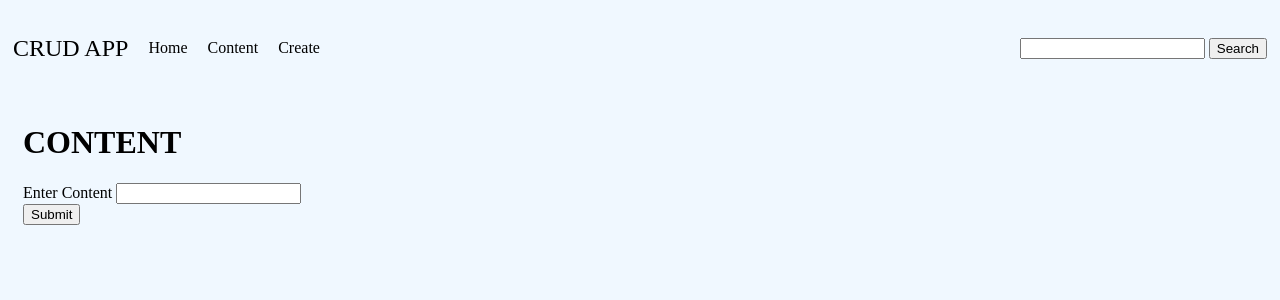
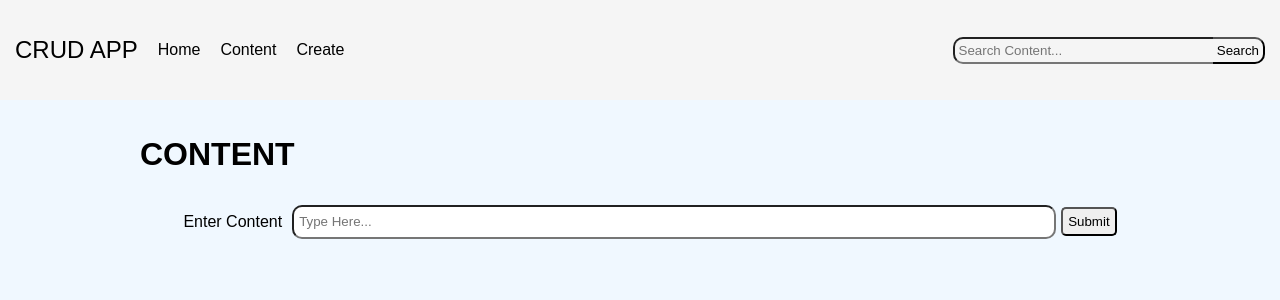
Before and after one commit to mochimogu/Full-Stack-Project, a Flask app: page /crud/create in a window 1280 px wide. Shown: the top 300 px of the page. Run offline with Flask 3, Linux system fonts and the light colour scheme.

Commit message:
finished with everything, could maybe add more css

```diff
--- a/app.py
+++ b/app.py
@@ -20,6 +20,15 @@ def read():
     print(crudData)
     return render_template('create.html', data=crudData, showForm=False)
 
+@app.route('/crud/search/', methods=["GET", "POST"])
+def search():
+
+    word = request.args.get('word')
+    print('word :', word)
+    crudResults = db.getBySearch(word)
+    print(crudResults)
+
+    return render_template('create.html', data=crudResults, showForm=False)
 
 @app.route('/crud/create', methods=['GET', 'POST'])
 def create():
--- a/server/forms/forms.py
+++ b/server/forms/forms.py
@@ -4,7 +4,7 @@ from wtforms.validators import DataRequired
 
 
 class CreateForm(FlaskForm):
-    content = StringField("Enter Content", validators=[DataRequired()])
+    content = StringField("Enter Content", validators=[DataRequired()], render_kw={"placeholder":"Type Here..."})
     submit = SubmitField('Submit')
 
 
--- a/static/css/main.css
+++ b/static/css/main.css
@@ -1,5 +1,16 @@
 body {
     background-color: aliceblue;
+    font-family: Arial, Helvetica, sans-serif;
+    margin: 0;
+}
+span:hover {
+    cursor: default;
+}
+h1, h2, p:hover {
+    cursor: default;
+}
+h1, h1, p, button {
+    caret-color: transparent;
 }
 :root {
     /* PRIMARY COLOR*/
@@ -12,7 +23,10 @@ body {
     display:  flex;
     justify-content: space-between;
     align-items: center;
-    padding: 5px;
+    padding: 15px;
+    background-color: whitesmoke;
+    margin-left: 0;
+    margin-right: 0;
 }
 .linkContainer {
     display: flex;
@@ -44,28 +58,81 @@ body {
     list-style: none;
     color: black;
 }
-
+.search {
+    display: flex;
+    flex-direction: row;
+    justify-content: end;
+    align-items: center;
+    width: 50%;
+}
+.searchForm {
+    display: flex;
+    flex-direction: row;
+    justify-content: end;
+    align-items: center;
+    width: 50%;
+    outline: none;
+}
+.searchForm input {
+    border-radius: 10px;
+    width: 100%;
+    padding: 4px;
+    border-top-right-radius: 0;
+    border-bottom-right-radius: 0;
+    border-right: 0;
+    background: whitesmoke;
+    outline: none;
+}
+.search input:hover {
+    background-color: rgb(228, 228, 228);
+}
+.search button {
+    border-radius: 10px;
+    padding: 4px;
+    border-top-left-radius: 0;
+    border-bottom-left-radius: 0;
+    border-left: 0;
+    background: whitesmoke;
+}
+.search button:hover {
+    background-color: var(--primary-color);
+    color: white;
+}
 /* CONTENT CONTAINER */
 .contentContainer {
     margin: 10px;
     padding: 5px;
 }
+.contentContainer h1 {
+    margin-left: 10%;
+}
 .dataContainer {
     display: flex;
     flex-direction: column;
     justify-content: space-between;
+    width: 75%;
+    margin: auto;
 }
 .dataDiv {
     display: flex;
     flex-direction: column;
     margin: 10px;
     padding: 5px;
+    border-radius: 10px;
+    border-style: solid;
+    box-shadow: 10px 10px 5px -3px rgba(0,0,0,0.75);
 }
-
+.dataDiv:hover {
+    background-color: aquamarine;
+}
+.dataDiv div>h2:hover {
+    cursor: default;
+}
 .contentDiv {
     display: flex;
     justify-content: space-between;
     flex-direction: row;
+    padding: 5px;
 }
 .buttonDiv{
     display: flex;
@@ -83,6 +150,7 @@ body {
 .editButton:hover {
     background-color: var(--primary-color);
     color: white;
+    cursor: pointer;
 }
 .deleteButton {
     border-radius: 5px;
@@ -90,6 +158,7 @@ body {
     border-top-left-radius: 0;
     border-bottom-left-radius: 0;
     padding: 10px;
+    cursor: pointer;
 }
 .deleteButton:hover {
     background-color: var(--danger-color);
@@ -97,10 +166,49 @@ body {
 }
 .spanDiv {
     display: flex;
-    flex-direction: column;
+    flex-direction: row;
+    justify-content: space-between;
+    align-items: center;
     margin-left: 20px;
     font-size: 12px;
 }
 .spanDiv span {
     margin: 2px;
 }
+.createForm {
+    display: flex;
+    justify-content: space-evenly;
+    align-items: center;
+    flex-direction: row;
+    padding: 10px;
+    width: 100%;
+}
+
+.contentFormDiv {
+    display: flex;
+    justify-content: center;
+    align-items: center;
+    width: 100%;
+    margin-right: 0;
+}
+.contentFormDiv label {
+    width: auto;
+    margin-right: 10px;
+}
+.formContent {
+    width: 80%;
+    max-width: 100%;
+    margin-right: 5px;
+    padding: 5px;
+    border-radius: 10px;
+    height: 20px;
+}
+
+.formButton {
+    padding: 5px;
+    border-radius: 5px;
+}
+.formButton:hover {
+    background-color: var(--primary-color);
+    color: white;
+}
--- a/templates/create.html
+++ b/templates/create.html
@@ -6,7 +6,10 @@
             {% block forms %}
             {% endblock forms %}
         {% else %}
-            {% for text in data %}
+            {% if data|length == 0 %}
+                <h3>ERROR : Search Not Found </h3>
+            {% else %}
+                {% for text in data %}
                 <div class="dataDiv">
                     <div class="contentDiv">
                         <div>
@@ -27,6 +30,7 @@
                     </div>
                 </div>
             {% endfor %}
+            {% endif %}
         {% endif %}
     </div>
 {% endblock content %}
--- a/templates/forms/createForm.html
+++ b/templates/forms/createForm.html
@@ -1,13 +1,11 @@
 {% extends "create.html" %}
 {% block forms %}
-    <form method="POST" action="{{ url_for('create')}}">
+    <form method="POST" action="{{ url_for('create')}}" class="createForm">
         {{ form.hidden_tag() }}
-        <div>
+        <div class="contentFormDiv">
             {{ form.content.label }}
             {{ form.content(class="formContent") }}
-        </div>
-        <div>
-            {{ form.submit }}
+            {{ form.submit(class="formButton") }}
         </div>
     </form>
     <span>
--- a/templates/main.html
+++ b/templates/main.html
@@ -4,6 +4,7 @@
     <meta charset="UTF-8">
     <meta name="viewport" content="width=device-width, initial-scale=1.0">
     <link rel="stylesheet" href="{{ url_for('static', filename='./css/main.css') }}">
+    <script defer src="{{ url_for('static', filename="./js/main.js") }}"></script>
     <title>CRUD APP</title>
 </head>
 <body>
--- a/templates/nav.html
+++ b/templates/nav.html
@@ -1,16 +1,18 @@
 {% block navbar %}
     <div class="navContainer">
         <div class="linkContainer">
-            <a href="/"><span>CRUD APP</span></a>
+            <a href="/crud"><span>CRUD APP</span></a>
             <ul class="linkAnchors">
-                <a href="/"><li>Home</li></a>
+                <a href="/crud"><li>Home</li></a>
                 <a href="/crud"><li>Content</li></a>
                 <a href="/crud/create"><li>Create</li></a>
             </ul>
         </div>
         <div class="search">
-            <input type="text"/>
-            <button>Search</button>
+            <form action="{{ url_for('search') }}" method="GET" class="searchForm">
+                <input id="searchText" name="word" type="text" placeholder="Search Content..."/>
+                <button type="submit">Search</button>
+            </form>
         </div>
     </div>
 
```
Also changed, not shown: server/models.py (+9 -0 lines), templates/forms/updateForm.html (+3 -5 lines).
